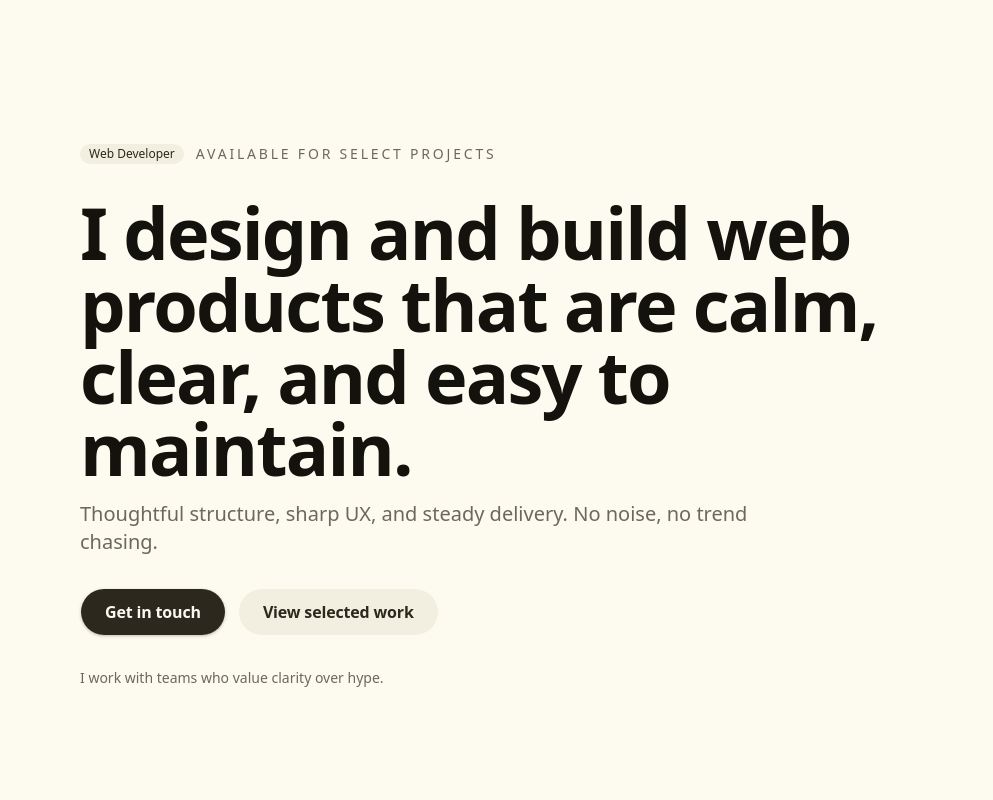
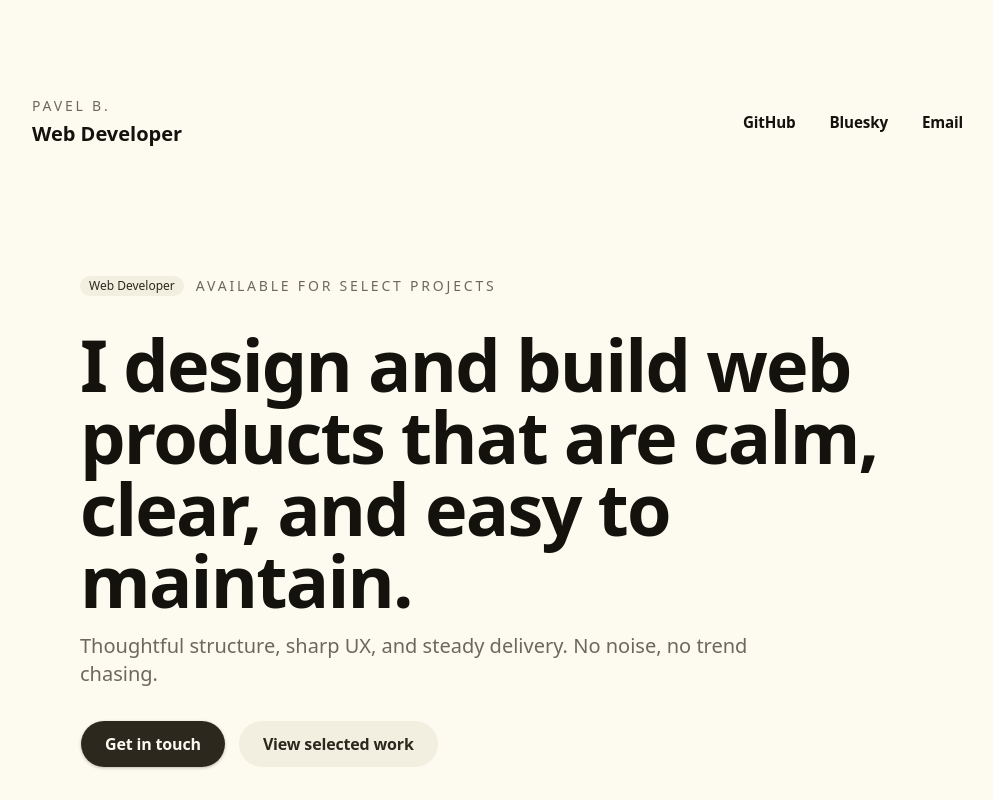
Before and after one commit to paulbgtr/paulbg.dev, a Next.js app: page / in a window 1280 px wide. Shown: the top 800 px of the page, without its empty margins (136-1129 px from the left). Built offline with nearby package versions, Linux system fonts and the light colour scheme.

Commit message:
add links to socials & email in contact, navbar

```diff
--- a/app/page.tsx
+++ b/app/page.tsx
@@ -2,6 +2,7 @@
 
 import { Separator } from "@/components/ui/separator";
 
+import { Navbar } from "@/components/navbar";
 import { Hero } from "@/components/hero";
 import { About } from "@/components/about";
 import { Services } from "@/components/services";
@@ -13,6 +14,8 @@ export default function Page() {
   return (
     <main className="min-h-screen">
       <div className="mx-auto flex w-full max-w-5xl flex-col gap-20 px-6 py-16 md:px-10 md:py-24">
+        <Navbar />
+
         <Hero />
 
         <Separator />
--- a/components/contact.tsx
+++ b/components/contact.tsx
@@ -1,4 +1,5 @@
 import { motion } from "motion/react";
+import Link from "next/link";
 
 import { Badge } from "./ui/badge";
 import { Card } from "./ui/card";
@@ -34,30 +35,31 @@ export const Contact = () => {
             <p className="text-sm uppercase tracking-[0.2em] text-muted-foreground">
               Email
             </p>
-            <p className="text-2xl font-semibold">your@email.com</p>
+            <p className="text-2xl font-semibold">pbg.work@pm.me</p>
             <p className="text-sm text-muted-foreground">
               I reply within 2–3 business days.
             </p>
           </div>
           <div className="flex flex-wrap gap-2 md:justify-end">
             <Button asChild size="lg">
-              <a href="mailto:your@email.com">Email me</a>
+              <Link href="mailto:pbg.work@pm.me">Email me</Link>
             </Button>
             <Button asChild variant="secondary" size="lg">
-              <a href="https://cal.com/your-handle">Schedule</a>
+              <Link href="https://cal.com/paulbgtr">Schedule</Link>
             </Button>
           </div>
         </div>
         <Separator className="my-5" />
         <div className="flex flex-wrap gap-2">
           <Button asChild variant="ghost" size="sm">
-            <a href="https://github.com/your-handle">GitHub</a>
+            <Link href="https://github.com/paulbgtr" aria-label="GitHub">
+              GitHub
+            </Link>
           </Button>
           <Button asChild variant="ghost" size="sm">
-            <a href="https://www.linkedin.com/in/your-handle">LinkedIn</a>
-          </Button>
-          <Button asChild variant="ghost" size="sm">
-            <a href="https://x.com/your-handle">X</a>
+            <Link href="https://pbgtr.bsky.social/" aria-label="X">
+              Bluesky
+            </Link>
           </Button>
         </div>
       </Card>
--- a/components/navbar.tsx
+++ b/components/navbar.tsx
@@ -3,6 +3,8 @@ import { motion } from "motion/react";
 import { Button } from "./ui/button";
 
 import { fadeUp } from "@/lib/utils";
+
+import Link from "next/link";
 
 export const Navbar = () => {
   return (
@@ -20,27 +22,19 @@ export const Navbar = () => {
       </div>
       <div className="flex flex-wrap items-center gap-2">
         <Button asChild variant="ghost" size="sm">
-          <a href="https://github.com/your-handle" aria-label="GitHub">
+          <Link href="https://github.com/paulbgtr" aria-label="GitHub">
             GitHub
-          </a>
+          </Link>
         </Button>
         <Button asChild variant="ghost" size="sm">
-          <a
-            href="https://www.linkedin.com/in/your-handle"
-            aria-label="LinkedIn"
-          >
-            LinkedIn
-          </a>
+          <Link href="https://pbgtr.bsky.social/" aria-label="X">
+            Bluesky
+          </Link>
         </Button>
         <Button asChild variant="ghost" size="sm">
-          <a href="https://x.com/your-handle" aria-label="X">
-            X
-          </a>
-        </Button>
-        <Button asChild variant="ghost" size="sm">
-          <a href="mailto:your@email.com" aria-label="Email">
+          <Link href="mailto:pbg.work@pm.me" aria-label="Email">
             Email
-          </a>
+          </Link>
         </Button>
       </div>
     </motion.header>
```
